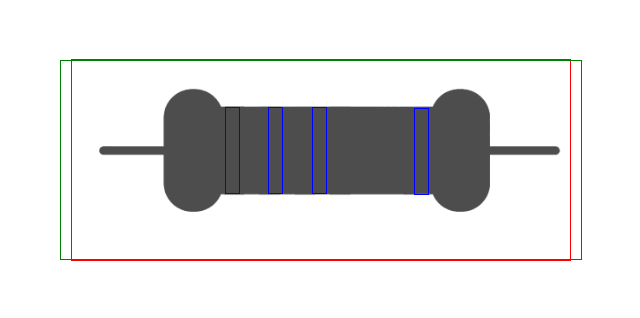
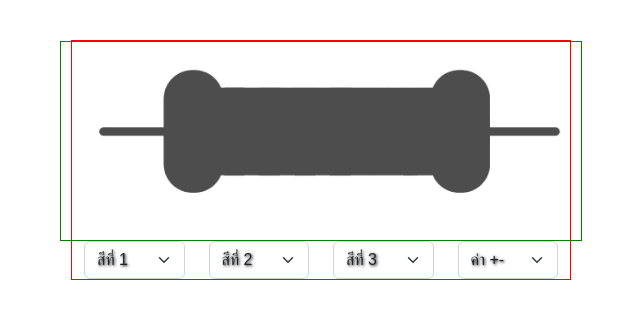
Before and after one commit to renzer-xd/Project_Calculate_Resistor, a plain HTML site: page index.html in a window 1280 px wide. Shown: the whole page, without its empty margins (319-959 px from the left). Drawn offline with Linux system fonts and the light colour scheme.

Commit message:
New Event change

```diff
--- a/css/style.css
+++ b/css/style.css
@@ -46,8 +46,8 @@ body {
 }
 
 
-#color-one{
-    border: 1px solid blue;
+#color-one,#color-two,#color-thee,#color-four{
+    /* border: 1px solid blue; */
     width: 15px;
     height: 87px;
 }
--- a/index.html
+++ b/index.html
@@ -21,19 +21,76 @@
                                 <div id="color-one"></div>
                             </div>
                             <div class="col-4">
-                            <div id="color-one"></div>
+                                <div id="color-two"></div>
                             </div>
                             <div class="col-4">
-                            <div id="color-one"></div>
+                                <div id="color-thee"></div>
                             </div>
                         </div>
                         <div class="row box-resistor-color-four">
                             <div class="col-2 ">
-                            <div id="color-one"></div>
+                                <div id="color-four"></div>
                             </div>
                         </div>
                     </div>
                 </div>
+            </div>
+            <div class="container">
+                <div class="row">
+                    <div class="col-3">
+                        <select class="form-select" id="select-color1" aria-label="Default select example">
+                            <option selected>สีที่ 1</option>
+                            <option value="0">ดำ</option>
+                            <option value="1">น้ำตาล</option>
+                            <option value="2">แดง</option>
+                            <option value="3">ส้ม</option>
+                            <option value="4">เหลือง</option>
+                            <option value="5">เขียว</option>
+                            <option value="6">น้ำเงิน</option>
+                            <option value="7">ม่วง</option>
+                            <option value="8">เทา</option>
+                            <option value="9">ขาว</option>
+                        </select>
+                    </div>
+                    <div class="col-3">
+                        <select class="form-select" id="select-color2" aria-label="Default select example">
+                            <option selected>สีที่ 2</option>
+                            <option value="0">ดำ</option>
+                            <option value="1">น้ำตาล</option>
+                            <option value="2">แดง</option>
+                            <option value="3">ส้ม</option>
+                            <option value="4">เหลือง</option>
+                            <option value="5">เขียว</option>
+                            <option value="6">น้ำเงิน</option>
+                            <option value="7">ม่วง</option>
+                            <option value="8">เทา</option>
+                            <option value="9">ขาว</option>
+                        </select>
+                    </div>
+                    <div class="col-3">
+                        <select class="form-select" id="select-color3" aria-label="Default select example">
+                            <option selected>สีที่ 3</option>
+                            <option value="0">ดำ</option>
+                            <option value="1">น้ำตาล</option>
+                            <option value="2">แดง</option>
+                            <option value="3">ส้ม</option>
+                            <option value="4">เหลือง</option>
+                            <option value="5">เขียว</option>
+                            <option value="6">น้ำเงิน</option>
+                            <option value="7">ม่วง</option>
+                            <option value="8">เทา</option>
+                            <option value="9">ขาว</option>
+                        </select>
+                    </div>
+                    <div class="col-3">
+                        <select class="form-select" id="select-color4" aria-label="Default select example">
+                            <option selected>ค่า +-</option>
+                            <option value="10">ทอง</option>
+                            <option value="11">เงิน</option>
+                        </select>
+                    </div>
+                </div>
+
             </div>
         </div>
 
--- a/js/script.js
+++ b/js/script.js
@@ -0,0 +1,74 @@
+var MyObj = [
+    {
+        color:'#000000',
+        count:0
+    },
+    {
+        color:'#764c24',
+        count:1
+    },
+    {
+        color:'#c1282d',
+        count:2
+    },
+    {
+        color:'#f69220',
+        count:3
+    },
+    {
+        color:'#fdee21',
+        count:4
+    },
+    {
+        color:'#3ab54b',
+        count:5
+    },
+    {
+        color:'#0071bd',
+        count:6
+    },
+    {
+        color:'#662c90',
+        count:7
+    },
+    {
+        color:'#808080',
+        count:8
+    },
+    {
+        color:'#ffffff',
+        count:9
+    },
+    {
+        color:'#e8c742',
+        count:5
+    },
+    {
+        color:'#d7d7d9',
+        count:10
+    },
+]
+document.addEventListener('DOMContentLoaded', function() {
+    document.getElementById("select-color1").addEventListener("change", function() {
+        let Get = document.getElementById("select-color1").value;
+        document.getElementById("color-one").style.backgroundColor = MyObj[Get].color;
+        console.log(MyObj[Get].count)
+    });
+    document.getElementById("select-color2").addEventListener("change", function() {
+        let Get = document.getElementById("select-color2").value;
+        document.getElementById("color-two").style.backgroundColor = MyObj[Get].color;
+        console.log(MyObj[Get].count)
+    });
+    document.getElementById("select-color3").addEventListener("change", function() {
+        let Get = document.getElementById("select-color3").value;
+        document.getElementById("color-thee").style.backgroundColor = MyObj[Get].color;
+        console.log(MyObj[Get].count)
+    });
+    document.getElementById("select-color4").addEventListener("change", function() {
+        let Get = document.getElementById("select-color4").value;
+        document.getElementById("color-four").style.backgroundColor = MyObj[Get].color;
+        console.log(MyObj[Get].count)
+    });
+});
+
+// document.getElementById('select-color1').addEventListener('change',myFunction);
```
Lines whose indentation alone changed are shown as unchanged.
